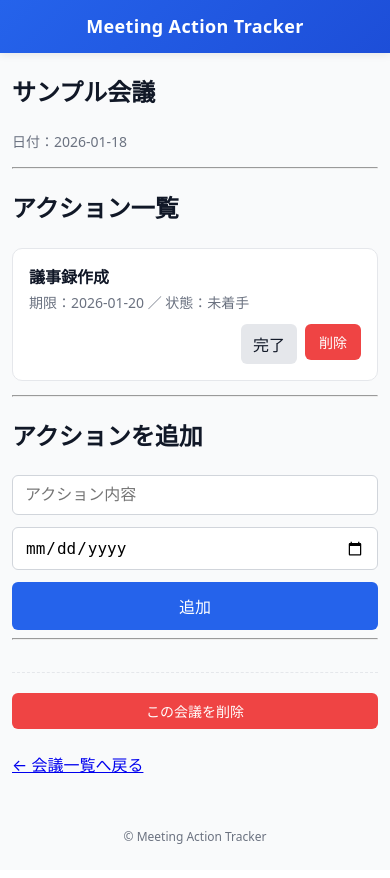
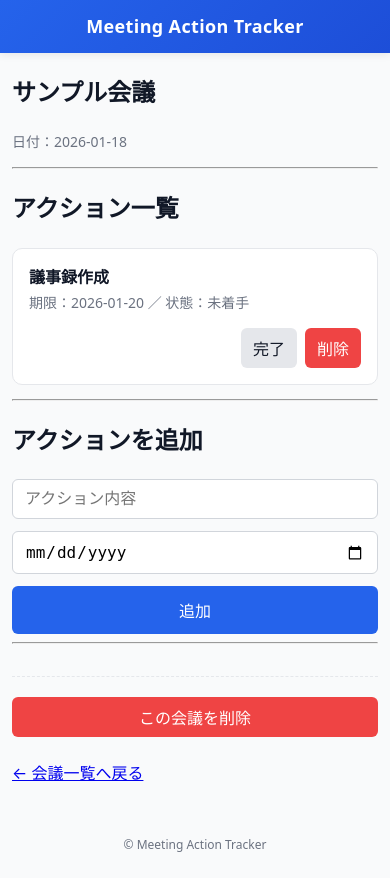
Before and after one commit to kn222-lab/meeting-action-tracker, a FastAPI app: page /ui/meetings/1 in a window 390 px wide. Before the commit the page ends 844 px from the top, so only its background shows below. Run offline with FastAPI, Linux system fonts and the light colour scheme; data comes from the database, SQL or seed files in the repository.

Commit message:
Fix mobile form overflow and improve responsive layout

```diff
--- a/app/static/style.css
+++ b/app/static/style.css
@@ -1,14 +1,24 @@
-/* ===== Base ===== */
+/* =========================
+   Base
+========================= */
+*,
+*::before,
+*::after {
+  box-sizing: border-box;
+}
+
 body {
   margin: 0;
   font-family: system-ui, -apple-system, BlinkMacSystemFont, sans-serif;
   background: #f9fafb;
   color: #111827;
   line-height: 1.6;
-    overflow-x: hidden;
+  overflow-x: hidden; /* 横スクロール事故防止 */
 }
 
-/* ===== Header ===== */
+/* =========================
+   Header
+========================= */
 .header {
   background: linear-gradient(135deg, #2563eb, #1d4ed8);
   color: white;
@@ -23,14 +33,18 @@ body {
   letter-spacing: 0.02em;
 }
 
-/* ===== Layout ===== */
+/* =========================
+   Layout
+========================= */
 .container {
   max-width: 820px;
   margin: 40px auto;
   padding: 0 20px;
 }
 
-/* ===== Meeting List ===== */
+/* =========================
+   Meeting List
+========================= */
 .meeting-list {
   list-style: none;
   padding: 0;
@@ -64,14 +78,19 @@ body {
   text-decoration: underline;
 }
 
-/* ===== Forms ===== */
+/* =========================
+   Forms
+========================= */
 .form {
   margin-top: 20px;
   display: flex;
   gap: 10px;
   flex-wrap: wrap;
+  width: 100%;
+  max-width: 100%;
 }
 
+/* 入力系は “はみ出さない” を最優先 */
 input {
   padding: 10px 12px;
   border: 1px solid #d1d5db;
@@ -79,23 +98,9 @@ input {
   font-size: 14px;
 
   width: 100%;
-    min-width: 0;
-    box-sizing: border-box;
+  max-width: 100%;
+  min-width: 0; /* これがないと iOS Safari で崩れることがある */
 }
-
-/* スマホでは min-width を無効化 */
-@media (max-width: 600px) {
-    input {
-        min-width: 0;
-        width: 100%;
-    }
-}
-
-.form > * {
-  width: 100%;
-  max-width: 100%;
-}
-
 
 input:focus {
   outline: none;
@@ -103,7 +108,17 @@ input:focus {
   box-shadow: 0 0 0 2px rgba(37,99,235,0.15);
 }
 
-/* ===== Buttons ===== */
+/* iOS Safari: date入力が横に飛び出す対策 */
+input[type="date"] {
+  width: 100%;
+  max-width: 100%;
+  min-width: 0;
+  -webkit-appearance: none;
+}
+
+/* =========================
+   Buttons
+========================= */
 .btn-primary {
   background: #2563eb;
   color: white;
@@ -150,20 +165,26 @@ input:focus {
   gap: 8px;
 }
 
-/* ===== Utility ===== */
+/* =========================
+   Utility
+========================= */
 .text-muted {
   color: #6b7280;
   font-size: 14px;
 }
 
-/* ===== Danger Zone ===== */
+/* =========================
+   Danger Zone
+========================= */
 .danger-zone {
   margin-top: 32px;
   padding-top: 20px;
   border-top: 1px dashed #e5e7eb;
 }
 
-/* ===== Footer ===== */
+/* =========================
+   Footer
+========================= */
 .footer {
   text-align: center;
   color: #6b7280;
@@ -172,53 +193,10 @@ input:focus {
 }
 
 /* =========================
-   Responsive (Mobile)
+   Responsive (Tablet & Mobile)
 ========================= */
 @media (max-width: 768px) {
 
-    .container {
-        margin: 16px auto;
-        padding: 0 12px;
-    }
-
-    .meeting-item {
-        flex-direction: column;
-        align-items: flex-start;
-        gap: 12px;
-    }
-
-    .action-buttons {
-        width: 100%;
-        justify-content: flex-end;
-    }
-
-    .form {
-        flex-direction: column;
-        gap: 12px;
-    }
-
-    input,
-    .btn-primary,
-    .btn-secondary,
-    .btn-delete {
-        width: 100%;
-        font-size: 16px;
-    }
-
-    .header {
-        padding: 12px;
-        text-align: center;
-    }
-
-    .logo {
-        font-size: 18px;
-    }
-}
-
-/* =========================
-   Mobile (〜600px)
-========================= */
-@media (max-width: 600px) {
   .container {
     margin: 16px auto;
     padding: 0 12px;
@@ -233,36 +211,7 @@ input:focus {
     font-size: 18px;
   }
 
-  .meeting-item {
-    flex-direction: column;
-    align-items: flex-start;
-    gap: 8px;
-  }
-
-  .action-buttons {
-    width: 100%;
-    justify-content: flex-end;
-  }
-
-  .form {
-    flex-direction: column;
-    gap: 12px;
-  }
-
-  .form input,
-  .form button {
-    width: 100%;
-  }
-}
-
-/* ===== Mobile Responsive ===== */
-@media (max-width: 600px) {
-
-  .container {
-    margin: 16px auto;
-    padding: 0 12px;
-  }
-
+  /* 会議カード */
   .meeting-item {
     flex-direction: column;
     align-items: flex-start;
@@ -274,84 +223,24 @@ input:focus {
     justify-content: flex-end;
   }
 
-  .btn-delete {
-    width: 100%;
-  }
-
+  /* フォームは縦並び（スマホ安定） */
   .form {
     flex-direction: column;
     gap: 12px;
+    align-items: stretch;
   }
 
-  .btn-primary {
+  /* iOS Safari でズームされないように 16px */
+  input,
+  .btn-primary,
+  .btn-secondary,
+  .btn-delete {
     width: 100%;
-    padding: 12px;
+    max-width: 100%;
     font-size: 16px;
-  }
-
-  input {
-    width: 100%;
-    font-size: 16px;
-  }
-}
-
-@media (max-width: 600px) {
-  .meeting-item {
-    flex-direction: column;
-    align-items: flex-start;
-    gap: 12px;
-  }
-
-  .action-buttons {
-    width: 100%;
-    justify-content: flex-end;
-  }
-}
-
-@media (max-width: 600px) {
-  .btn-delete {
-    padding: 8px 14px;
-    font-size: 14px;
-  }
-}
-
-@media (max-width: 600px) {
-  input {
-    font-size: 16px; /* iOSのズーム防止 */
   }
 
   .btn-primary {
     padding: 12px;
-    font-size: 16px;
   }
 }
-
-@media (max-width: 600px) {
-    .form {
-        flex-direction: column;
-    }
-
-    .meeting-item {
-        flex-direction: column;
-        align-items: stretch;
-        gap: 8px;
-    }
-
-    .action-buttons {
-        justify-content: flex-end;
-    }
-
-    .btn-primary,
-    .btn-secondary,
-    .btn-delete {
-        width: 100%;
-    }
-}
-
-/* iOS Safari対策：date入力がはみ出す問題 */
-input[type="date"] {
-  width: 100%;
-  min-width: 0;
-  box-sizing: border-box;
-  max-width: 100%;
-}
```
Lines whose indentation alone changed are shown as unchanged.
